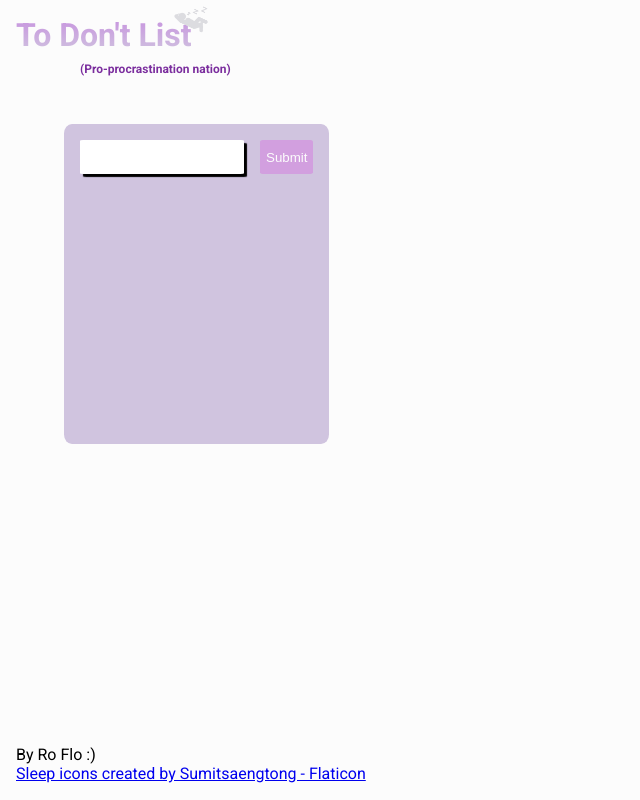
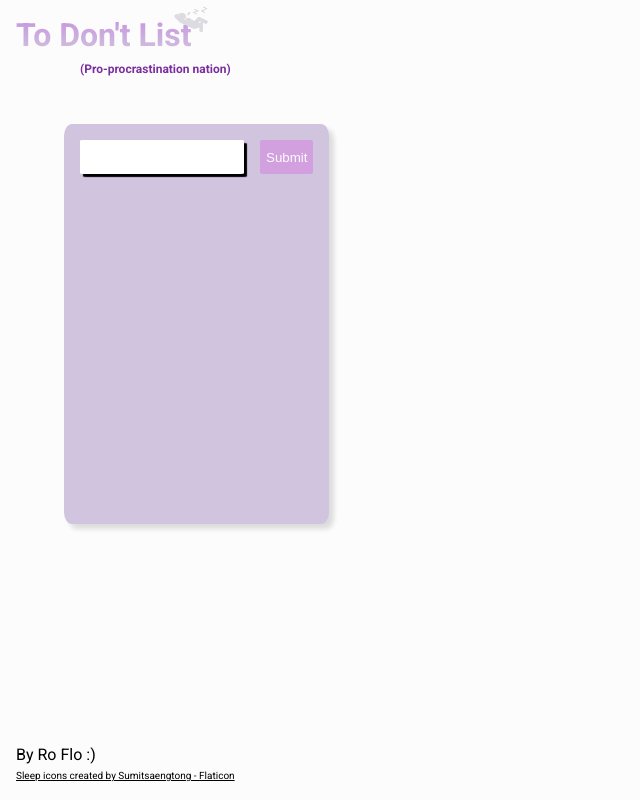
Before and after one commit to rocioflo/to-dont-list, a React (Vite) app: page / in a window 1280 px wide. Shown: the whole page, without its empty margins (0-640 px from the left). Built offline with nearby package versions, Linux system fonts and the light colour scheme.

Commit message:
add very necessary shadow to main yes yes i'm an artist

```diff
--- a/src/App.css
+++ b/src/App.css
@@ -53,10 +53,11 @@ main {
   background-color: #d0c4df;
   margin: 2rem 4rem;
   border-radius: 3%;
-  height: 40vh;
+  height: 50vh;
   display: flex;
   flex-direction: column;
   max-width: fit-content;
+  box-shadow: 5px 5px 5px gainsboro;
 }
 
 .inputAndButton {
@@ -99,4 +100,9 @@ footer {
   padding: 1rem;
   display: flex;
   flex-direction: column;
+
+  & a {
+    font-size: x-small;
+    color: black;
+  }
 }
```
